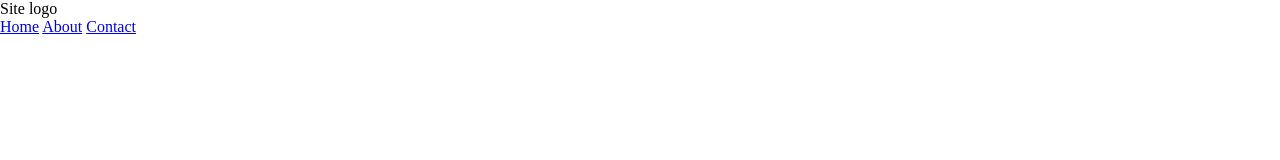
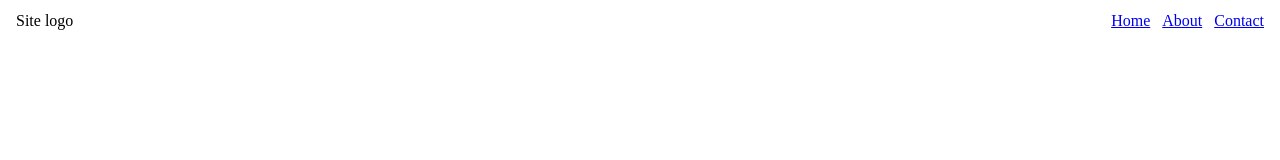
Before and after one commit to GT6050/Flexbox-Grid, a plain HTML site: page Exercise 2 — Navbar/index.html in a window 1280 px wide. Drawn offline with Linux system fonts and the light colour scheme.

Commit message:
Add styles for navbar

```diff
--- a/Exercise 2 — Navbar/style.css
+++ b/Exercise 2 — Navbar/style.css
@@ -5,3 +5,18 @@
   margin: 0;
   padding: 0;
 }
+
+header {
+  display: flex;
+  align-items: center;
+  justify-content: space-between;
+  padding: 12px 16px;
+  gap: 16px;
+  flex-wrap: wrap;
+}
+
+nav {
+  display: flex;
+  gap: 12px;
+  flex-wrap: wrap;
+}
```
